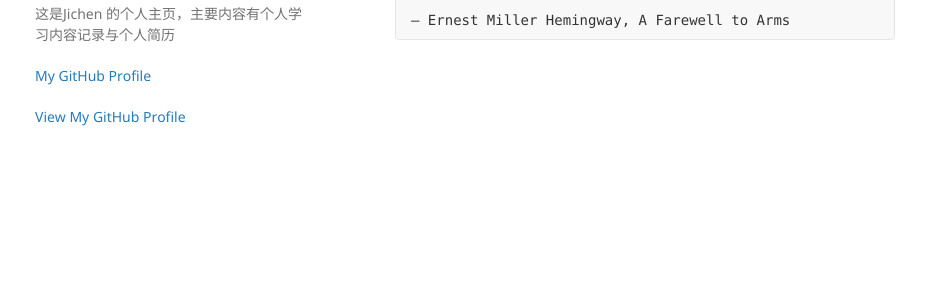
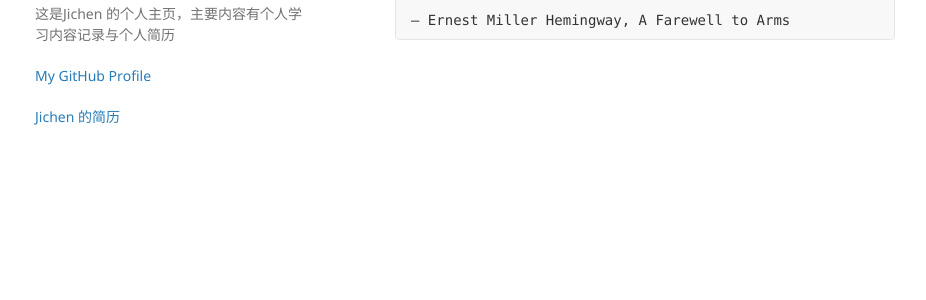
Before and after one commit to jczhao1022/jczhao1022.github.io, a Jekyll site: the page built from index.md, in a window 1280 px wide. Shown: the part 263-563 px from the top of the page, without its empty margins (175-1101 px from the left). Built offline with Jekyll 4.4.1, drawn with Linux system fonts in a browser that asks for light colours.

Commit message:
Update default.html

```diff
--- a/_layouts/default.html
+++ b/_layouts/default.html
@@ -29,7 +29,7 @@
 
         {% if site.github.is_user_page %}
         <p class="view"><a href="{{ site.github.owner_url }}">My GitHub Profile</a></p>
-        <p class="view"><a href="{{ ./another-page.html }}">View My GitHub Profile</a></p>
+        <p class="view"><a href="{{ another-page.html }}">Jichen 的简历</a></p>
         {% endif %}
 
         {% if site.show_downloads %}
```
